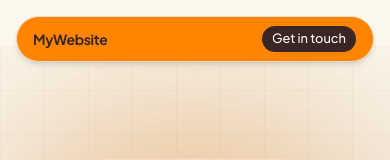
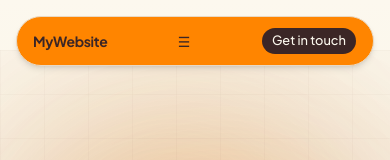
Before and after one commit to semuthstyles-crypto/belajar-nextjs, a Next.js app: page / in a window 390 px wide. Shown: the top 160 px of the page. Built offline with nearby package versions, Linux system fonts and the light colour scheme.

Commit message:
Tambah menu mobile di navbar

```diff
--- a/components/Navbar.jsx
+++ b/components/Navbar.jsx
@@ -1,5 +1,6 @@
 "use client";
 import Link from "next/link";
+import { useState } from "react";
 import { usePathname } from "next/navigation";
 import { useUser } from "@/context/UserContext";
 import { useFavorite } from "@/context/FavoriteContext";
@@ -19,14 +20,12 @@ export default function Navbar() {
   const pathname = usePathname();
   const { name, submitted } = useUser();
   const { favorites } = useFavorite();
+  const [open, setOpen] = useState(false);
 
   return (
     <header className="sticky top-4 z-50 mx-auto w-full max-w-4xl px-4">
       <nav className="flex items-center justify-between gap-4 rounded-full border border-border bg-card px-4 py-2 shadow-md">
-        <Link
-          href="/"
-          className="shrink-0 text-sm font-bold tracking-tight"
-        >
+        <Link href="/" className="shrink-0 text-sm font-bold tracking-tight">
           MyWebsite
         </Link>
 
@@ -43,7 +42,8 @@ export default function Navbar() {
                 href={link.href}
                 className={cn(
                   "rounded-full px-3 py-1.5 transition-colors hover:bg-primary/15",
-  isActive && "bg-primary text-primary-foreground hover:bg-primary hover:text-primary-foreground"
+                  isActive &&
+                    "bg-primary text-primary-foreground hover:bg-primary hover:text-primary-foreground",
                 )}
               >
                 {link.label}
@@ -55,7 +55,8 @@ export default function Navbar() {
             href="/favorites"
             className={cn(
               "rounded-full px-3 py-1.5 transition-colors hover:bg-primary/15",
-    pathname === "/favorites" && "bg-primary text-primary-foreground hover:bg-primary hover:text-primary-foreground"
+              pathname === "/favorites" &&
+                "bg-primary text-primary-foreground hover:bg-primary hover:text-primary-foreground",
             )}
           >
             Favorite ({favorites.length})
@@ -64,6 +65,15 @@ export default function Navbar() {
 
         {submitted && <span>Hi, {name} 👋</span>}
 
+        <button
+          type="button"
+          onClick={() => setOpen(!open)}
+          className="rounded-full px-3 py-1.5 text-sm sm:hidden"
+          aria-label="Buka menu"
+        >
+          {open ? "✕" : "☰"}
+        </button>
+
         <Link
           href="/contact"
           className={cn(buttonVariants({ size: "sm" }), "rounded-full")}
@@ -71,6 +81,27 @@ export default function Navbar() {
           Get in touch
         </Link>
       </nav>
+      {open && (
+        <div className="mt-2 flex flex-col gap-1 rounded-2xl border border-border bg-card p-3 text-sm sm:hidden">
+          {links.map((link) => (
+            <Link
+              key={link.href}
+              href={link.href}
+              onClick={() => setOpen(false)}
+              className="rounded-full px-3 py-2 hover:bg-primary/15"
+            >
+              {link.label}
+            </Link>
+          ))}
+          <Link
+            href="/favorites"
+            onClick={() => setOpen(false)}
+            className="rounded-full px-3 py-2 hover:bg-primary/15"
+          >
+            Favorite ({favorites.length})
+          </Link>
+        </div>
+      )}
     </header>
   );
 }
```
Lines whose indentation alone changed are shown as unchanged.
